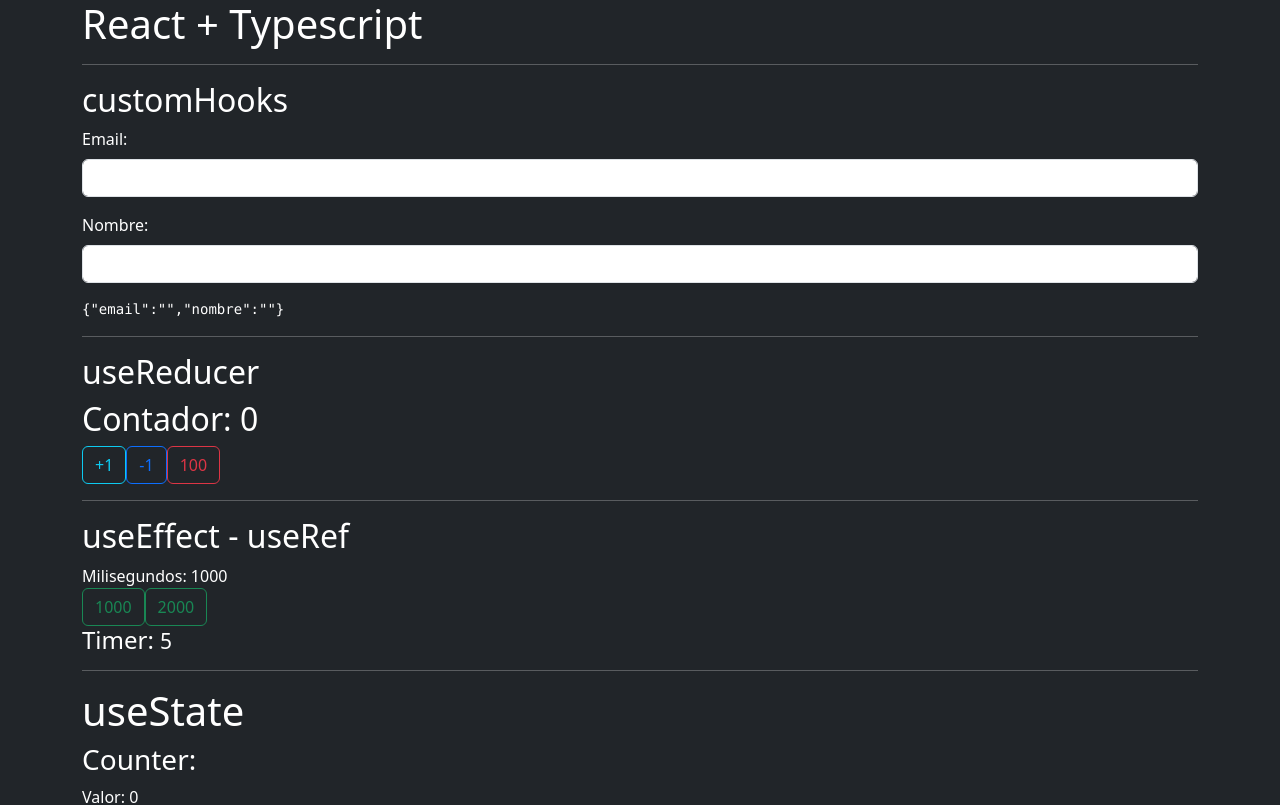
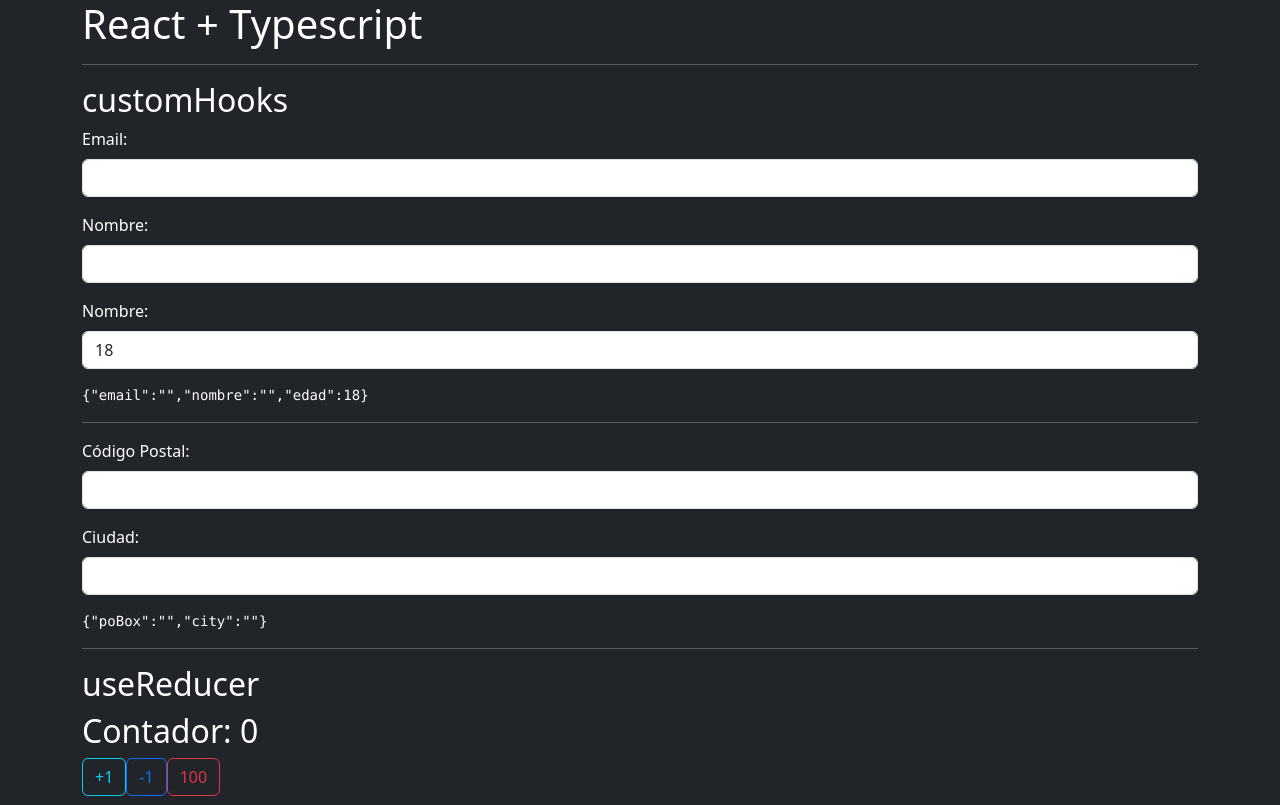
Before and after one commit to JDGonzal/react_n_typescript, a React (Create React App) app: page / in a window 1280 px wide. Shown: the top 805 px of the page. Built offline with nearby package versions, Linux system fonts and the light colour scheme.

Commit message:
feat: Fourth Video, customHooks. Part 4
the "useForm" is usable from any form (form and form2)

#20230328c

```diff
--- a/src/App.tsx
+++ b/src/App.tsx
@@ -3,6 +3,7 @@ import { Users } from "./components/Users";
 import { TimerMaster } from "./components/TimerMaster";
 import { CounterRed } from "./components/CounterRed";
 import { Form } from './components/Form';
+import { Form2 } from './components/Form2';
 
 function App() {
   return (
@@ -11,6 +12,8 @@ function App() {
       <hr />
       <h2>customHooks</h2>
       <Form/>
+      <hr />
+      <Form2/>
       <hr />
       <h2>useReducer</h2>
       <CounterRed />
--- a/src/components/Form.tsx
+++ b/src/components/Form.tsx
@@ -1,11 +1,17 @@
 // import { ChangeEvent, useState } from "react";
-import { useForm } from '../hooks/useForm';
+import { useForm } from "../hooks/useForm";
+
+interface FormData {
+  email: string;
+  nombre: string;
+  edad : number;
+}
 
 export const Form = () => {
-
-  const {form,handleChange}= useForm({
-    email:'',
-    nombre:''
+  const { form, handleChange } = useForm<FormData>({
+    email: "",
+    nombre: "",
+    edad:18,
   });
   // const [form, setForm] = useState({
   //   email: "",
@@ -19,6 +25,8 @@ export const Form = () => {
   //   setForm({ ...form, [name]: value });
   // };
 
+  const {email, nombre, edad}=form;
+
   return (
     <form autoComplete="off">
       <div className="mb-3">
@@ -27,6 +35,7 @@ export const Form = () => {
           type="email"
           className="form-control"
           name="email"
+          value={email}
           onChange={handleChange}
         />
       </div>
@@ -36,6 +45,17 @@ export const Form = () => {
           type="text"
           className="form-control"
           name="nombre"
+          value={nombre}
+          onChange={handleChange}
+        />
+      </div>
+      <div className="mb-3">
+        <label className="form-label">Nombre:</label>
+        <input
+          type="number"
+          className="form-control"
+          name="edad"
+          value={edad}
           onChange={handleChange}
         />
       </div>
--- /dev/null
+++ b/src/components/Form2.tsx
@@ -0,0 +1,41 @@
+import { useForm } from "../hooks/useForm";
+
+interface FormData {
+  poBox: string;
+  city: string;
+}
+
+export const Form2 = () => {
+  const { form, handleChange } = useForm<FormData>({
+    poBox: "",
+    city: "",
+  });
+
+  const {poBox, city}=form;
+
+  return (
+    <form autoComplete="off">
+      <div className="mb-3">
+        <label className="form-label">Código Postal:</label>
+        <input
+          type="poBox"
+          className="form-control"
+          name="poBox"
+          value={poBox}
+          onChange={handleChange}
+        />
+      </div>
+      <div className="mb-3">
+        <label className="form-label">Ciudad:</label>
+        <input
+          type="text"
+          className="form-control"
+          name="city"
+          value={city}
+          onChange={handleChange}
+        />
+      </div>
+      <pre>{JSON.stringify(form)}</pre>
+    </form>
+  );
+};
--- a/src/hooks/useForm.tsx
+++ b/src/hooks/useForm.tsx
@@ -1,6 +1,7 @@
 import { ChangeEvent, useState } from "react";
 
-export const useForm = ( initState: any ) => {
+// export function useForm<T> (initState:T){
+export const useForm = <T extends Object>(initState: T ) => {
   const [form, setForm] = useState(initState);
 
   const handleChange = ({ target }: ChangeEvent<HTMLInputElement>) => {
```
Also changed, not shown: 1 other file (tests, documents, lock files or other folders).
